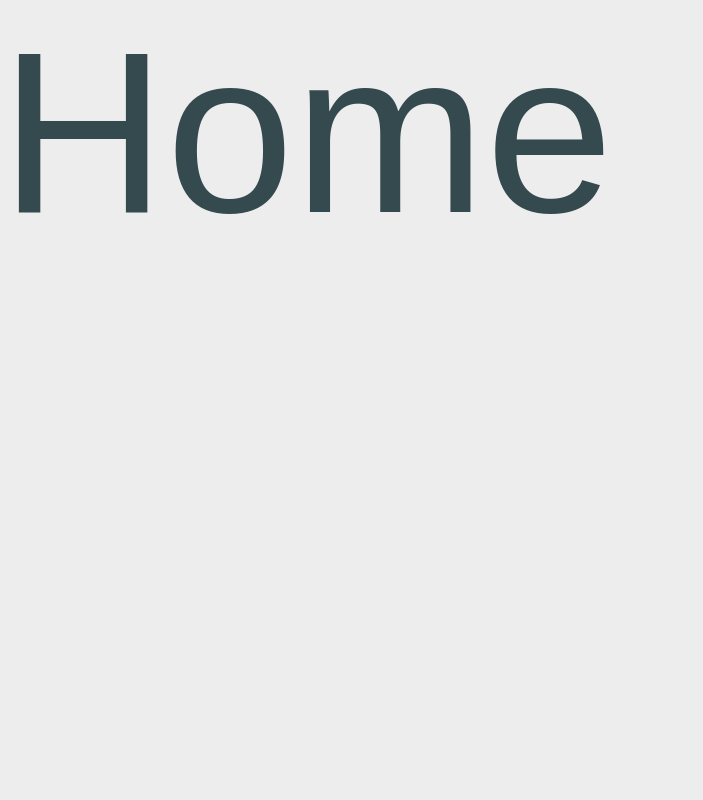
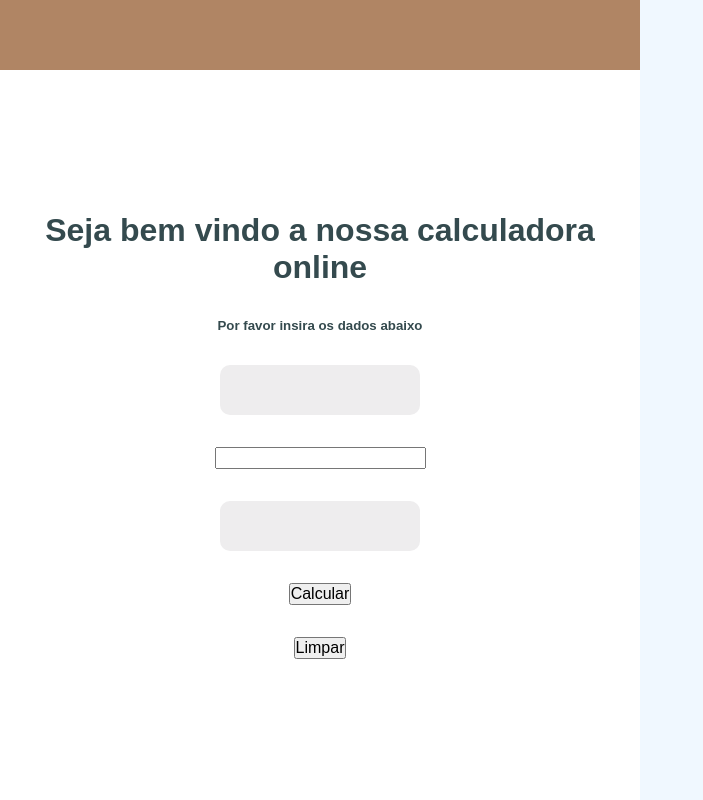
Before and after one commit to codi-Andre/equivalent, a React (Vite) app: page / in a window 1280 px wide. Shown: the whole page, without its empty margins (0-703 px from the left). Built offline with nearby package versions, Linux system fonts and the light colour scheme.

Commit message:
feat: add home elements

```diff
--- a/index.html
+++ b/index.html
@@ -4,7 +4,7 @@
     <meta charset="UTF-8" />
     <link rel="icon" type="image/svg+xml" href="/vite.svg" />
     <meta name="viewport" content="width=device-width, initial-scale=1.0" />
-    <title>Vite + React + TS</title>
+    <title>Equivalent</title>
   </head>
   <body>
     <div id="root"></div>
--- a/src/Router.tsx
+++ b/src/Router.tsx
@@ -1,5 +1,5 @@
 import { Routes, Route } from 'react-router-dom'
-import { Home } from './pages'
+import { Home } from '@pages'
 
 export function Router() {
   return (
--- a/src/pages/Home/Home.styles.tsx
+++ b/src/pages/Home/Home.styles.tsx
@@ -1,5 +1,58 @@
-import styled from 'styled-components'
+import styled, { css } from 'styled-components'
+
+export const Container = styled.div`
+  height: 100vh;
+  display: flex;
+`
+
+export const ContentWrapper = styled.div`
+  display: flex;
+  flex: 1;
+  flex-direction: column;
+  min-width: 500px;
+`
+
+export const Navigator = styled.div`
+  background-color: ${({ theme }) => theme.colors.accent};
+  height: 70px;
+`
 
 export const Content = styled.div`
-  font-size: 230px;
+  display: flex;
+  flex-direction: column;
+  justify-content: center;
+  align-items: center;
+  padding: 32px;
+  gap: 32px;
+
+  flex: 1;
+  background-color: ${({ theme }) => theme.colors.light};
 `
+export const Title = styled.h1`
+  text-align: center;
+`
+
+export const Subtitle = styled.h5`
+  text-align: center;
+`
+
+export const Selector = styled.input`
+  border-radius: 10px;
+  height: 50px;
+  min-width: 200px;
+  border: none;
+  padding: 8px;
+  font-size: small;
+
+  ${({ theme }) => css`
+    color: ${theme.colors.tertiary};
+    background-color: ${theme.colors.grayLight};
+  `}
+`
+export const Quantity = styled.input``
+export const Button = styled.button``
+
+export const ImageWrapper = styled.div`
+  flex: 1;
+  background-color: aliceblue;
+`
--- a/src/pages/Home/Home.tsx
+++ b/src/pages/Home/Home.tsx
@@ -1,7 +1,46 @@
-import { Content } from './Home.styles'
+import {
+  Button,
+  Container,
+  Content,
+  ContentWrapper,
+  ImageWrapper,
+  Navigator,
+  Quantity,
+  Selector,
+  Subtitle,
+  Title,
+} from './Home.styles'
 
 function Home() {
-  return <Content>Home</Content>
+  return (
+    <Container>
+      <ContentWrapper>
+        <Navigator />
+        <Content>
+          <Title>Seja bem vindo a nossa calculadora online</Title>
+          <Subtitle>Por favor insira os dados abaixo</Subtitle>
+          {/* Seletor de referencia */}
+          <Selector list="food" />
+
+          <datalist id="food">
+            <option value="Arroz" />
+            <option value="Feijão" />
+            <option value="Purê" />
+          </datalist>
+
+          {/* Quantidade  */}
+          <Quantity />
+          {/* Seletor da substituinte */}
+          <Selector list="food" />
+          {/* Botão calcular */}
+          <Button>Calcular</Button>
+          {/* Botao limpar */}
+          <Button>Limpar</Button>
+        </Content>
+      </ContentWrapper>
+      <ImageWrapper />
+    </Container>
+  )
 }
 
 export default Home
--- a/src/styles/global.ts
+++ b/src/styles/global.ts
@@ -8,8 +8,8 @@ export const GlobalStyle = createGlobalStyle`
     }
 
     :focus {
-        outline: 0;
-        box-shadow: 0 0 0 2px ${({ theme }) => theme.colors.success};
+        outline: none;
+        box-shadow: 0 0 0 2px ${({ theme }) => theme.colors.grayDark};
     }
 
     body {
--- a/tsconfig.json
+++ b/tsconfig.json
@@ -18,7 +18,7 @@
     "baseUrl": ".",
     "paths": {
       "@/*": ["./src/*"],
-      "@pages/*": ["src/pages/*"],
+      "@pages": ["src/pages/index.ts"],
       "@components/*": ["src/components/*"],
       "@types/*": ["src/@types/*"],
       "@styles/*": ["src/styles/*"]
--- a/vite.config.ts
+++ b/vite.config.ts
@@ -9,7 +9,7 @@ export default defineConfig({
     alias: {
       '@': path.resolve(__dirname, './src'),
       '@components': path.resolve(__dirname, './src/components'),
-      '@pages': path.resolve(__dirname, './src/pages/'),
+      '@pages': path.resolve(__dirname, './src/pages/index.ts'),
       '@types': path.resolve(__dirname, 'src/'),
       '@styles': path.resolve(__dirname, 'src/styles'),
     },
```
